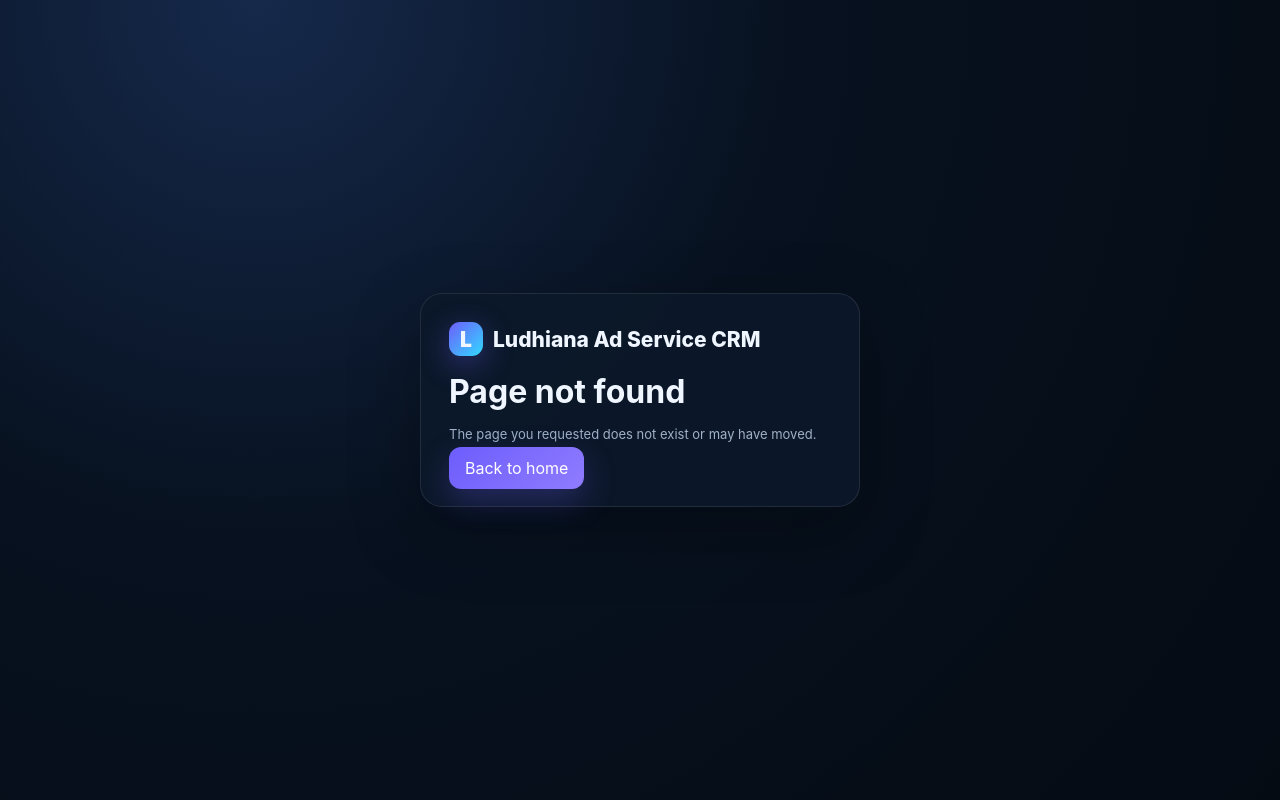
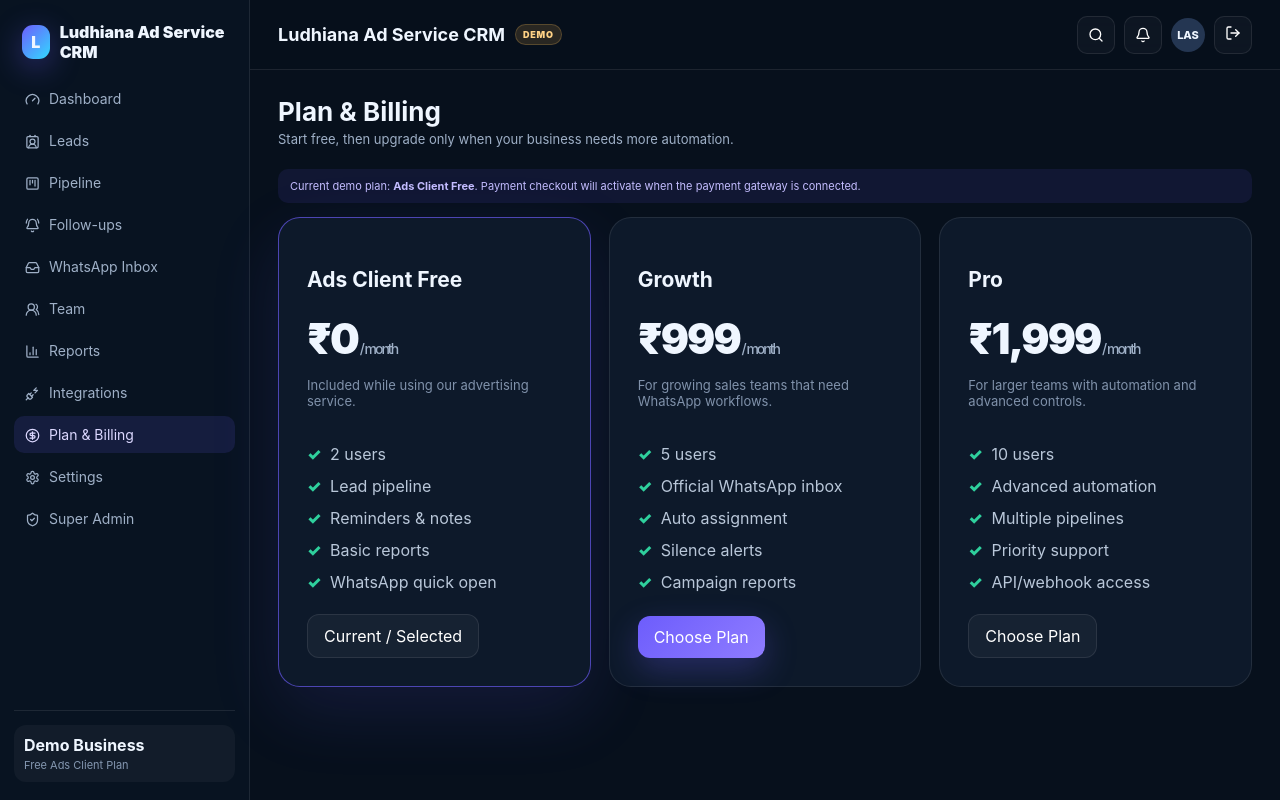
Before and after one commit to mistersingh1000-dev/ludhiana-ad-service-crm, a Next.js app: page /dashboard/billing in a window 1280 px wide. Before the commit this address had no page. Built offline with nearby package versions, Linux system fonts and the light colour scheme; no server answers.

Commit message:
Add billing and plans page

```diff
--- /dev/null
+++ b/app/dashboard/billing/page.tsx
@@ -0,0 +1,9 @@
+"use client";
+import PageTitle from "@/components/PageTitle";
+import { useState } from "react";
+const plans=[
+  {name:'Ads Client Free',price:'₹0',desc:'Included while using our advertising service.',features:['2 users','Lead pipeline','Reminders & notes','Basic reports','WhatsApp quick open']},
+  {name:'Growth',price:'₹999',desc:'For growing sales teams that need WhatsApp workflows.',features:['5 users','Official WhatsApp inbox','Auto assignment','Silence alerts','Campaign reports']},
+  {name:'Pro',price:'₹1,999',desc:'For larger teams with automation and advanced controls.',features:['10 users','Advanced automation','Multiple pipelines','Priority support','API/webhook access']},
+];
+export default function Billing(){const [selected,setSelected]=useState('Ads Client Free');return <><PageTitle title="Plan & Billing" subtitle="Start free, then upgrade only when your business needs more automation."/><div className="notice" style={{marginBottom:14}}>Current demo plan: <strong>{selected}</strong>. Payment checkout will activate when the payment gateway is connected.</div><div className="pricing dashboard-pricing">{plans.map(p=><div className={`price ${selected===p.name?'popular':''}`} key={p.name}><h3>{p.name}</h3><div className="amount">{p.price}<small> / month</small></div><p className="small-note">{p.desc}</p><ul className="checks">{p.features.map(f=><li key={f}>{f}</li>)}</ul><button className={`btn ${p.name==='Growth'?'btn-primary':''}`} onClick={()=>setSelected(p.name)}>{selected===p.name?'Current / Selected':'Choose Plan'}</button></div>)}</div></>}
```
